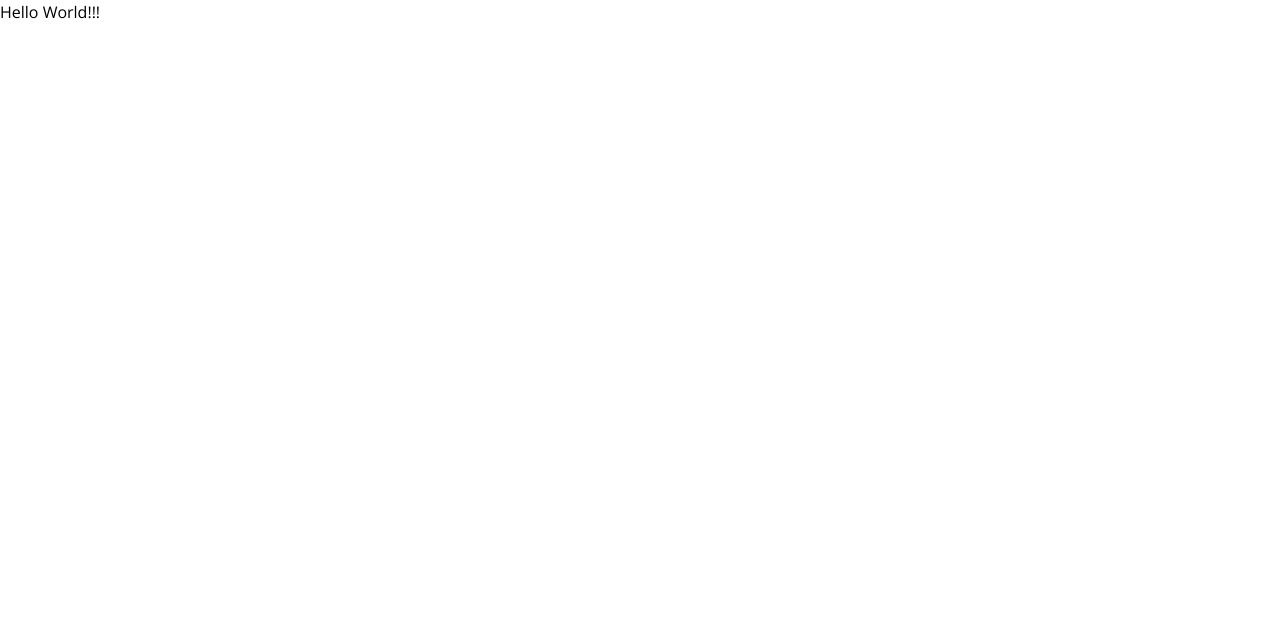
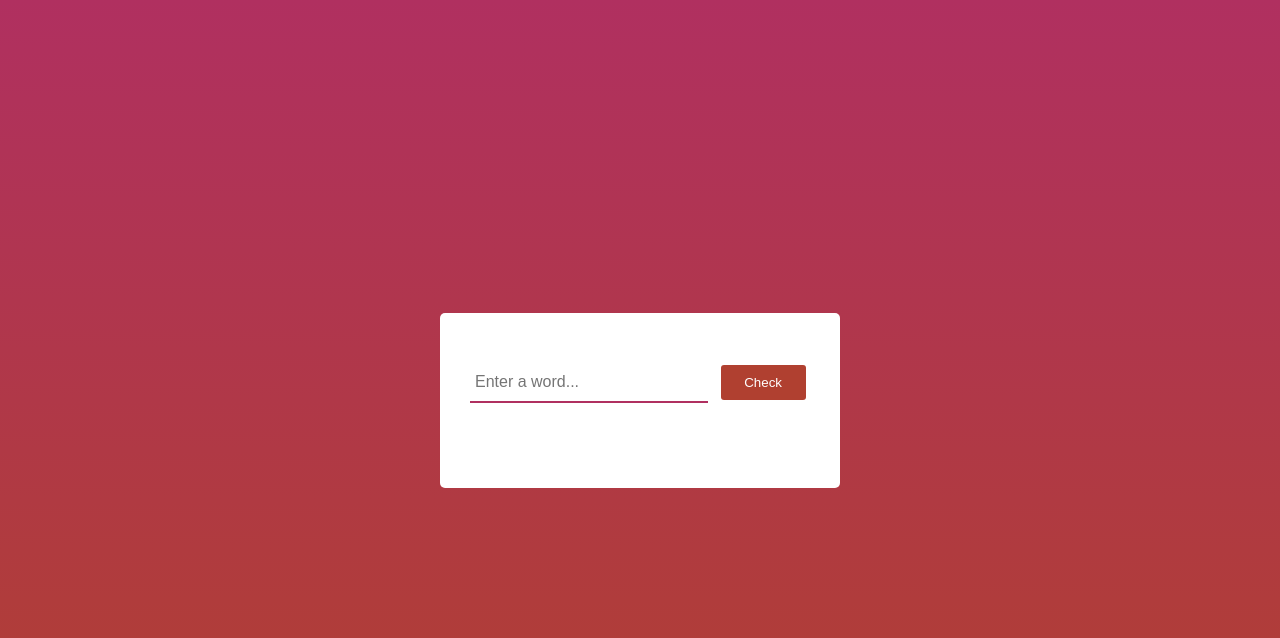
Before and after one commit to bosunabujade/vowel-counter, a plain HTML site: page index.html in a window 1280 px wide. Drawn offline with nearby package versions, Linux system fonts and the light colour scheme.

Commit message:
Added the html css and js to this project

```diff
--- a/index.html
+++ b/index.html
@@ -3,7 +3,7 @@
   <head>
     <meta charset="UTF-8" />
     <meta name="viewport" content="width=device-width, initial-scale=1.0" />
-    <title>Document</title>
+    <title>Vowel Counter</title>
     <script
       src="https://kit.fontawesome.com/1935d064dd.js"
       crossorigin="anonymous"
@@ -11,7 +11,15 @@
     <link rel="stylesheet" href="styles.css" />
   </head>
   <body>
-    <p>Hello World!!!</p>
+    <section class="main">
+      <div class="container pal">
+        <input type="text" class="input-text" placeholder="Enter a word...">
+        <button class="btn">
+          Check
+        </button>
+        <p class="result"></p>
+      </div>
+    </section>
 
     <script src="script.js"></script>
   </body>
--- a/script.js
+++ b/script.js
@@ -0,0 +1,21 @@
+const word = document.querySelector(".input-text");
+const btn = document.querySelector(".btn");
+const result = document.querySelector(".result");
+
+
+btn.addEventListener("click", countVowel);
+
+function countVowel() {
+    let vowelCount = 0;
+    let wordVal = word.value.toLowerCase();
+
+    for (let i = 0; i < wordVal.length; i++ ) {
+        let letter = wordVal[i];
+        if (letter.match(/([a,e,i,o,u])/)) {
+            vowelCount++
+
+        }
+    }
+
+    result.innerHTML = `${word.value.toUpperCase()} has ${vowelCount} vowels`;
+}
--- a/styles.css
+++ b/styles.css
@@ -39,3 +39,50 @@ img {
   margin: 0 auto;
   padding: 0 20px;
 }
+
+body {
+  background: linear-gradient(#b03060, #b04030);
+}
+
+.main {
+  width: 100%;
+  height: 100vh;
+  display: flex;
+  justify-content: center;
+  align-items: center;
+}
+
+.pal {
+  width: 40rem;
+  background: white;
+  padding: 5rem 3rem;
+  border-radius: 5px;
+}
+
+input {
+  width: 70%;
+  border: none;
+  outline: none;
+  border-bottom: 2px solid #b03060;
+  padding: 1rem 5px;
+  font-size: 1.6rem;
+}
+button {
+  width: 25%;
+  padding: 1rem 5px;
+  border: none;
+  outline: none;
+  border-radius: 3px;
+  color: var(--white);
+  background: #b04030;
+  cursor: pointer;
+  margin-left: 10px ;
+}
+
+p.result {
+  margin-top: 3.5rem;
+  text-align: center;
+  font-size: 2rem;
+  font-weight: 600;
+  color: var(--dark-grey);
+}
```
